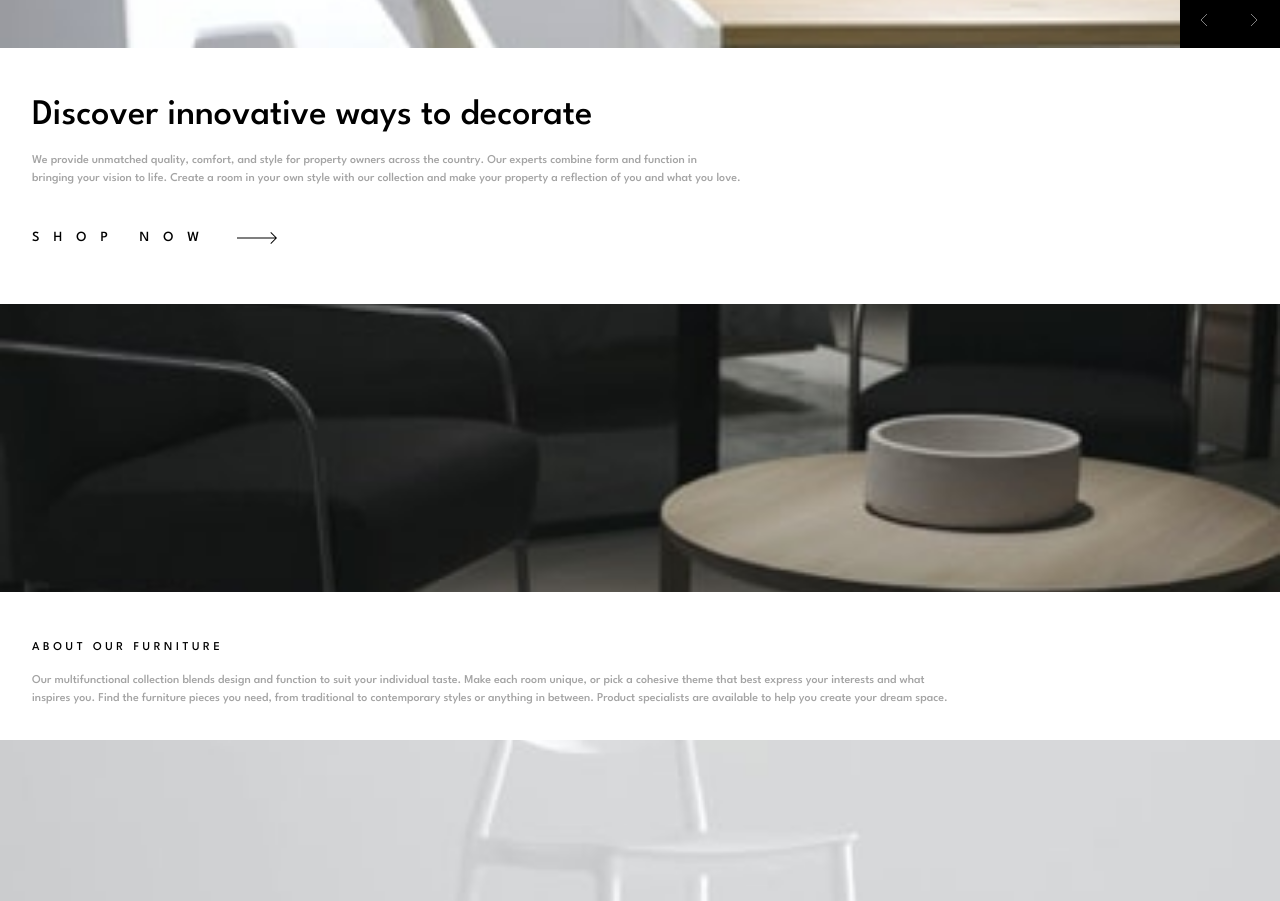
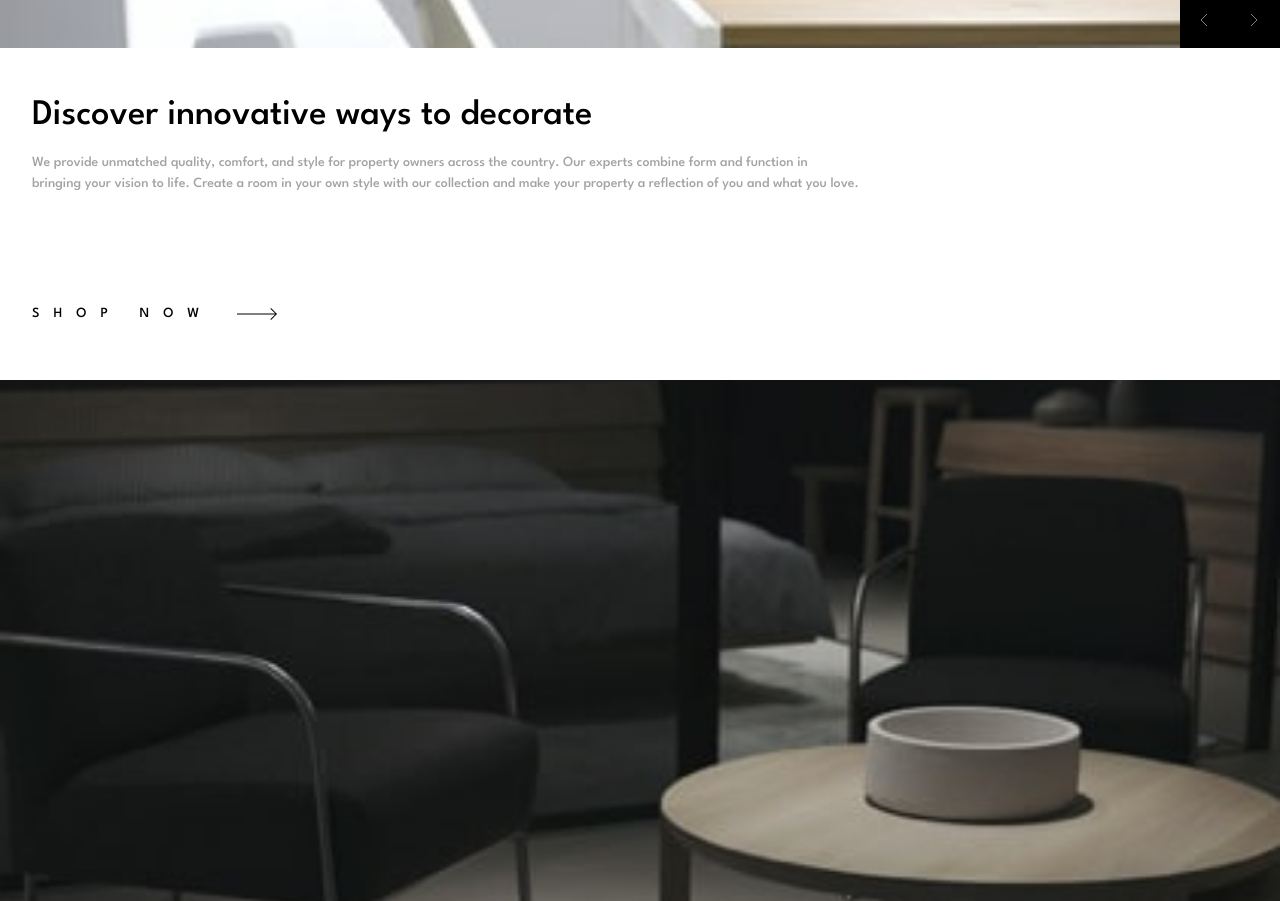
Before and after one commit to puyanwei/room-furniture-store, a Next.js app: page / in a window 1280 px wide. Shown: the part 360-1261 px from the top of the page. Built offline with nearby package versions, Linux system fonts and the light colour scheme.

Commit message:
Abstracted out CallToActionSection and lifted state logic to page

```diff
--- a/app/(site)/page.tsx
+++ b/app/(site)/page.tsx
@@ -1,13 +1,42 @@
+"use client"
+
 import { CallToActionSection } from "@/components/3-compositions/CallToActionSection"
 import { DescriptionSection } from "@/components/3-compositions/DescriptionSection"
 import { HomeHero } from "@/components/3-compositions/HomeHero"
-import { Component } from "@/shared/types"
+import { furnitureInfo } from "@/shared/consts"
+import { useState } from "react"
 
-export default async function Home() {
+type IndexesAsStringOfUnions = Exclude<keyof typeof furnitureInfo, keyof Array<any>>
+type ConvertToNumber<T> = T extends `${infer T extends number}` ? T : never
+export type ImageNumber = ConvertToNumber<IndexesAsStringOfUnions>
+// Infers numbers by the number of elements in the furnitureInfo array
+
+export default function Home() {
+  const [index, setIndex] = useState<ImageNumber>(0)
+  const { heading, text, src, alt } = furnitureInfo[index]
+
+  function handleBackButton() {
+    console.log("back button")
+    if (index === 0) return
+    setIndex((prevIndex) => (prevIndex - 1) as ImageNumber)
+  }
+
+  function handleNextButton() {
+    console.log("next button")
+    const lastElementOfArray = furnitureInfo.length - 1
+    if (index === lastElementOfArray) return
+    setIndex((prevIndex) => (prevIndex + 1) as ImageNumber)
+  }
+
   return (
     <>
-      <HomeHero />
-      <CallToActionSection />
+      <HomeHero
+        src={src}
+        alt={alt}
+        handleBackButton={handleBackButton}
+        handleNextButton={handleNextButton}
+      />
+      <CallToActionSection heading={heading} text={text} />
       <DescriptionSection />
     </>
   )
--- a/components/1-atoms/Icons/index.tsx
+++ b/components/1-atoms/Icons/index.tsx
@@ -5,5 +5,5 @@ interface IconProps extends Component {
 }
 
 export function Icon({ className = ``, icon }: IconProps) {
-  return <span className={`flex items-center pr-1 ${className}`}>{icon}</span>
+  return <span className={`flex shrink-0 items-center pr-1 ${className}`}>{icon}</span>
 }
--- a/components/1-atoms/typography/Text/index.tsx
+++ b/components/1-atoms/typography/Text/index.tsx
@@ -2,8 +2,8 @@ import { ComponentWithChildren } from "@/shared/types"
 
 interface TextProps extends ComponentWithChildren {}
 
-export function Text({ children, className }: TextProps) {
+export function Text({ children, className = "" }: TextProps) {
   return (
-    <p className={`text-xs font-normal leading-normal text-neutral-400 ${className}`}>{children}</p>
+    <p className={`text-sm font-normal leading-normal text-neutral-400 ${className}`}>{children}</p>
   )
 }
--- a/components/2-molecules/ShopButton/index.tsx
+++ b/components/2-molecules/ShopButton/index.tsx
@@ -8,8 +8,8 @@ interface ShopButtonProps extends Component {}
 export function ShopButton({ className }: ShopButtonProps) {
   return (
     <div className={`hover:text-neutral-400 ${className}`}>
-      <Link className="flex items-center text-sm tracking-[1em]" href="/shop">
-        SHOP NOW
+      <Link className="uppercase flex items-center text-sm tracking-[1em]" href="/shop">
+        Shop now
         <Icon className="pl-6" icon={<Arrow className="fill-current" />} />
       </Link>
     </div>
--- a/components/3-compositions/CallToActionSection/index.tsx
+++ b/components/3-compositions/CallToActionSection/index.tsx
@@ -1,17 +1,19 @@
 import { Heading } from "@/components/1-atoms/typography/Heading"
 import { Text } from "@/components/1-atoms/typography/Text"
 import { ShopButton } from "@/components/2-molecules/ShopButton"
+import { Component } from "@/shared/types"
 
-export function CallToActionSection() {
+interface CallToActionSectionProps extends Component {
+  text: string
+  heading: string
+}
+
+export function CallToActionSection({ text, heading }: CallToActionSectionProps) {
   return (
-    <main className="px-8 py-12">
-      <Heading level="h1">Discover innovative ways to decorate</Heading>
-      <Text className="py-4">
-        We provide unmatched quality, comfort, and style for property owners across the country. Our
-        experts combine form and function in bringing your vision to life. Create a room in your own
-        style with our collection and make your property a reflection of you and what you love.
-      </Text>
+    <div className="px-8 py-12 space-y-4">
+      <Heading level="h1">{heading}</Heading>
+      <Text className="h-28">{text}</Text>
       <ShopButton className="pt-6 pb-2" />
-    </main>
+    </div>
   )
 }
--- a/components/3-compositions/DescriptionSection/index.tsx
+++ b/components/3-compositions/DescriptionSection/index.tsx
@@ -8,17 +8,16 @@ interface DescriptionSectionProps extends Component {}
 export function DescriptionSection({ className }: DescriptionSectionProps) {
   return (
     <div className={className}>
-      <div className="relative overflow-hidden h-72">
       <Image
-          className="absolute inset-0 object-cover w-full h-full"
+        className="object-cover w-full aspect-video"
         src="/assets/image-about-dark.jpg"
         alt="Two fabric coffee table chairs"
         key="Two fabric coffee table chairs"
-          fill
+        height={360}
+        width={375}
       />
-      </div>
       <div className="p-8">
-        <Heading className="py-4 uppercase" level="h2">
+        <Heading className="py-4 uppercase bold" level="h2">
           About Our Furniture
         </Heading>
         <Text>
@@ -29,15 +28,14 @@ export function DescriptionSection({ className }: DescriptionSectionProps) {
           space.
         </Text>
       </div>
-      <div className="relative overflow-hidden h-72">
       <Image
-          className="absolute inset-0 object-cover w-full h-full"
+        className="object-cover w-full aspect-video"
         src="/assets/image-about-light.jpg"
         alt="A plastic white chair"
         key="A plastic white chair"
-          fill
+        height={360}
+        width={375}
       />
-      </div>
     </div>
   )
 }
--- a/components/3-compositions/HomeHero/index.tsx
+++ b/components/3-compositions/HomeHero/index.tsx
@@ -4,50 +4,27 @@ import Image from "next/image"
 import { AngleLeft } from "@/components/1-atoms/Icons/AngleLeft"
 import { AngleRight } from "@/components/1-atoms/Icons/AngleRight"
 import { Icon } from "@/components/1-atoms/Icons"
-import { homepageHeroImages } from "@/shared/consts"
-import { useState } from "react"
+import { Component } from "@/shared/types"
 
-export type Images = Readonly<{
+interface HomeHeroProps extends Component {
   src: string
   alt: string
-}>
-
-type IndexesAsStringOfUnions = Exclude<keyof typeof homepageHeroImages, keyof Array<any>>
-type ConvertToNumber<T> = T extends `${infer T extends number}` ? T : never
-type ImageNumber = ConvertToNumber<IndexesAsStringOfUnions>
-// Infers numbers by the number of elements in the homepageHeroImages array
-
-export function HomeHero() {
-  const [selectedImage, setSelectedImage] = useState<ImageNumber>(0)
-
-  function handleBackButton() {
-    if (selectedImage === 0) return
-    setSelectedImage((selectedImage - 1) as ImageNumber)
+  handleBackButton: () => void
+  handleNextButton: () => void
 }
 
-  function handleNextButton() {
-    const lastElementOfArray = homepageHeroImages.length - 1
-    if (selectedImage === lastElementOfArray) return
-    setSelectedImage((selectedImage + 1) as ImageNumber)
-  }
-
+export function HomeHero({ src, alt, handleBackButton, handleNextButton }: HomeHeroProps) {
   const buttonStyles = "p-4 bg-black hover:bg-neutral-700"
-
   return (
-    <div className="">
-      <div className="relative w-full h-80">
-        {homepageHeroImages.map(({ src, alt }, index) => {
-          const imageVisibility = selectedImage === index ? "opacity-100" : "opacity-0"
-          return (
+    <div className="relative w-full shrink-0 h-80">
       <Image
-              className={`absolute inset-0 object-cover ${imageVisibility}`}
+        className="absolute inset-0 object-cover object-center w-full h-full"
         src={src}
         alt={alt}
-              key={index}
-              fill
+        key={alt}
+        height={360}
+        width={375}
       />
-          )
-        })}
       <div className="absolute bottom-0 right-0">
         <button className={buttonStyles} onClick={handleBackButton}>
           <Icon className="scale-50" icon={<AngleLeft />} />
@@ -57,6 +34,5 @@ export function HomeHero() {
         </button>
       </div>
     </div>
-    </div>
   )
 }
--- a/shared/consts.ts
+++ b/shared/consts.ts
@@ -1,4 +1,4 @@
-import { Images, NavbarLinks } from "./types"
+import { FurnitureInfo, NavbarLinks } from "./types"
 
 export const navbarLinks = [
   {
@@ -19,17 +19,27 @@ export const navbarLinks = [
   },
 ] as const satisfies readonly NavbarLinks[]
 
-export const homepageHeroImages = [
+export const furnitureInfo = [
   {
     src: "/assets/mobile-image-hero-1.jpg",
     alt: "white chair and wooden desk",
+    heading: "Discover innovative ways to decorate",
+    text: `We provide unmatched quality, comfort, and style for property owners across the country. Our
+    experts combine form and function in bringing your vision to life. Create a room in your own
+    style with our collection and make your property a reflection of you and what you love.`,
   },
   {
     src: "/assets/mobile-image-hero-2.jpg",
     alt: "3 multicolored plastic chairs",
+    heading: "We are available all across the globe",
+    text: `With stores all over the world, it's easy for you to find furniture for your home or place of business.
+    Locally, we’re in most major cities throughout the country. Find the branch nearest you using our store locator. Any questions? Don't hesitate to contact us today.`,
   },
   {
     src: "/assets/mobile-image-hero-3.jpg",
     alt: "a black metal chair",
+    heading: "Manufactured with the best materials",
+    text: `Our modern furniture store provide a high level of quality. Our company has invested in advanced technology to ensure that every product is made as perfect and as consistent as possible. With three decades of
+    experience in this industry, we understand what customers want for their home and office.`,
   },
-] as const satisfies readonly Images[]
+] as const satisfies readonly FurnitureInfo[]
--- a/shared/types.ts
+++ b/shared/types.ts
@@ -10,9 +10,11 @@ export interface ComponentWithChildren extends Component {
   children: ReactNode
 }
 
-export type Images = Readonly<{
+export type FurnitureInfo = Readonly<{
   src: string
   alt: string
+  heading: string
+  text: string
 }>
 
 export type NavbarLinks = Readonly<{
```
Also changed, not shown: 2 other files (tests, documents, lock files or other folders). Lines whose indentation alone changed are shown as unchanged.
